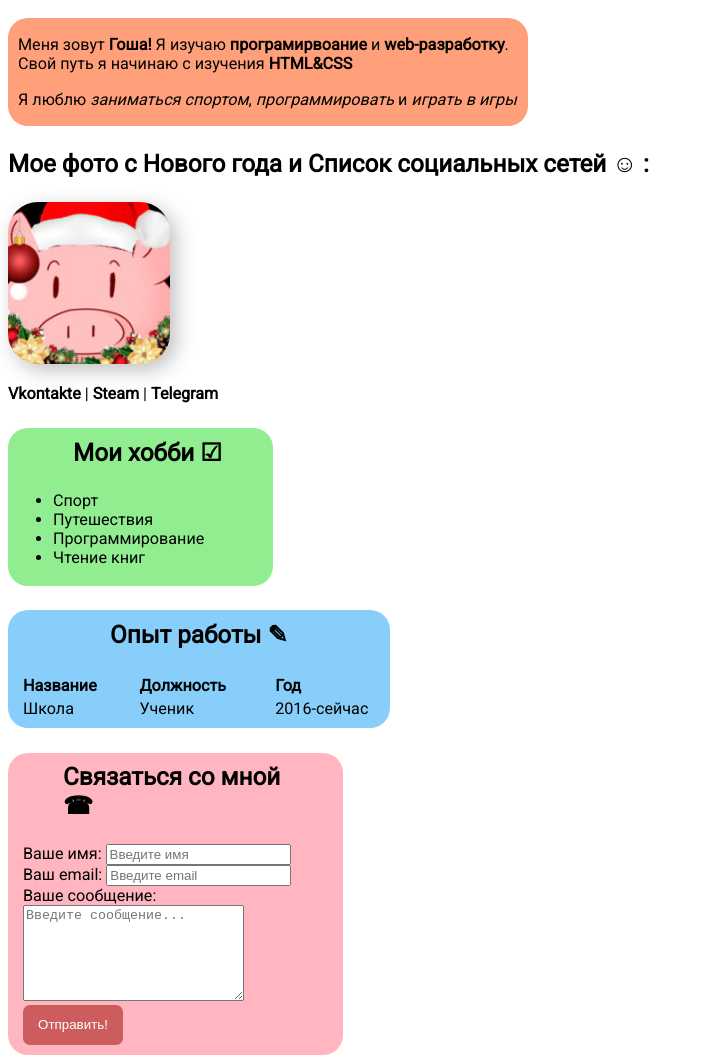
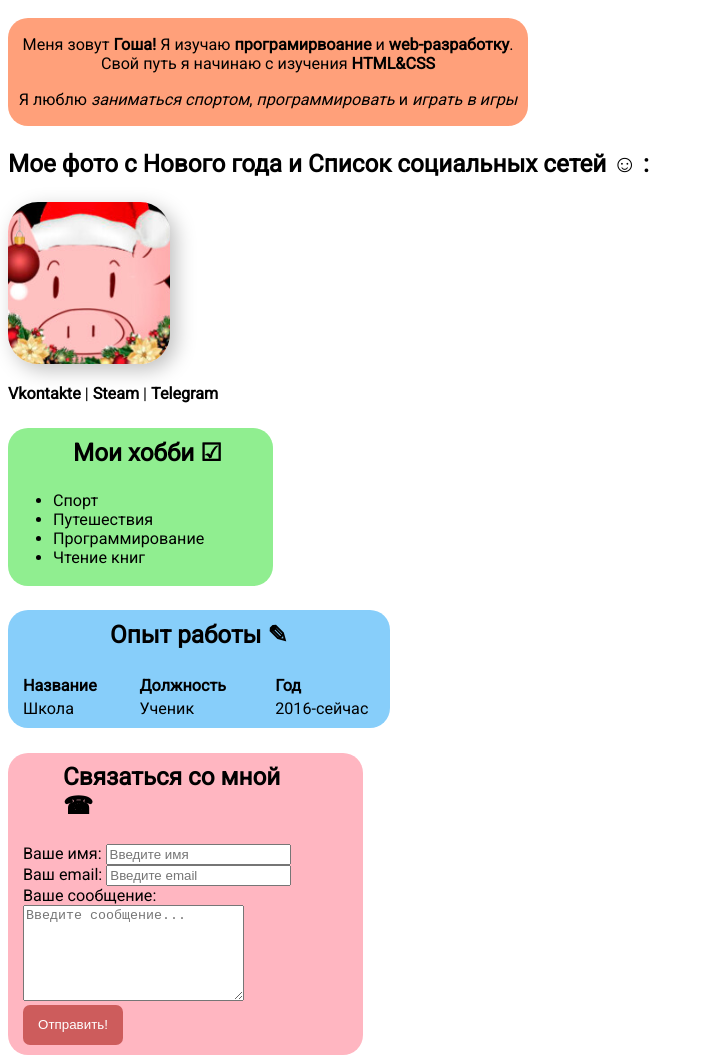
Before and after one commit to KashtanG/notResume, a plain HTML site: page index.html in a window 1280 px wide. Shown: the part 63-1126 px from the top of the page, without its empty margins (0-706 px from the left). Drawn offline with Linux system fonts and the light colour scheme.

Commit message:
index.css

```diff
--- a/index.css
+++ b/index.css
@@ -18,6 +18,7 @@ h3 {
     padding-right: 10px;
     padding-top: 1px;
     padding-bottom: 1px;
+    text-align: center;
 }
 
 img {
@@ -81,7 +82,7 @@ img:hover {
 
 .contact {
     background-color: lightpink;
-    width: 320px;
+    width: 340px;
     border-radius: 20px;
     padding-left: 15px;
     padding-bottom: 10px;
```
